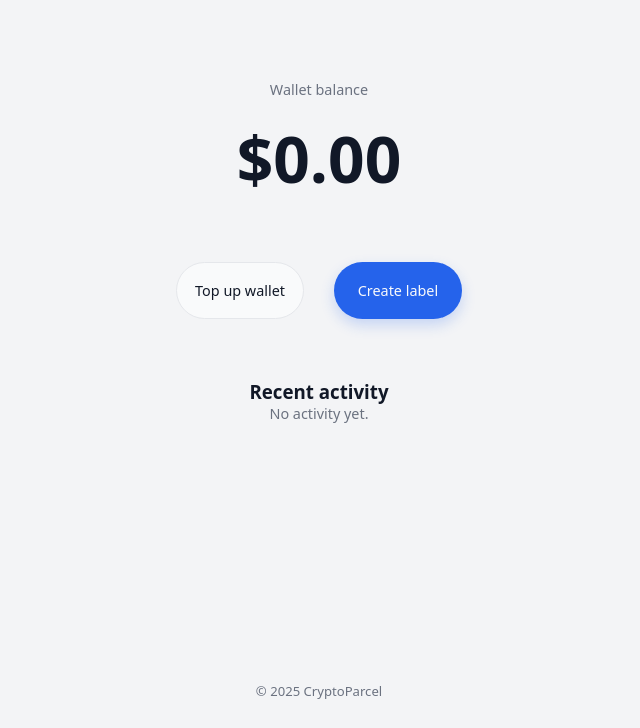
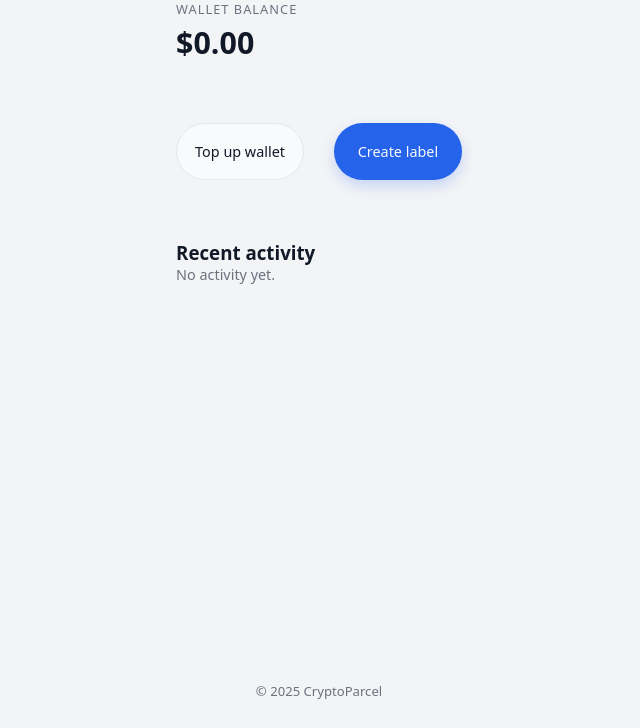
Before and after one commit to cryptoparcel/cryptoparcel_finish, a Flask app: page /wallet in a window 1280 px wide. Shown: the part 72-800 px from the top of the page, without its empty margins (321-961 px from the left). Run offline with Flask 3, Linux system fonts and the light colour scheme; a user stored in the database is signed in; data comes from the database, SQL or seed files in the repository; data that the repository does not hold is empty.

Commit message:
Update wallet.html

```diff
--- a/templates/wallet.html
+++ b/templates/wallet.html
@@ -1,10 +1,10 @@
 {% extends "base.html" %}
 {% block title %}Wallet — CryptoParcel{% endblock %}
 {% block content %}
-<section class="wallet-clean">
-    <div class="balance-big">
-        <p>Wallet balance</p>
-        <h1>${{ '%.2f'|format(balance or 0.0) }}</h1>
+<section class="wallet-spacious">
+    <div class="balance-section">
+        <p class="balance-label">Wallet balance</p>
+        <h1 class="balance-amount">${{ '%.2f'|format(balance or 0.0) }}</h1>
     </div>
 
     <div class="wallet-buttons">
@@ -12,11 +12,12 @@
         <a href="{{ url_for('create_label') }}" class="cp-btn-primary cp-btn-block">Create label</a>
     </div>
 
+    <div class="recent-section">
         <h3>Recent activity</h3>
         {% if wallet_logs %}
             <ul class="activity-list">
                 {% for log in wallet_logs %}
-                <li>
+                    <li class="activity-item">
                         <div>{{ log.reason or 'Balance change' }}</div>
                         <div class="{{ 'positive' if log.amount_change >= 0 else 'negative' }}">
                             {% if log.amount_change >= 0 %}+{% endif %}${{ '%.2f'|format(log.amount_change|abs) }}
@@ -26,7 +27,8 @@
                 {% endfor %}
             </ul>
         {% else %}
-        <p class="muted center">No activity yet.</p>
+            <p class="muted center spacious">No activity yet.</p>
         {% endif %}
+    </div>
 </section>
 {% endblock %}
```
Lines whose indentation alone changed are shown as unchanged.
